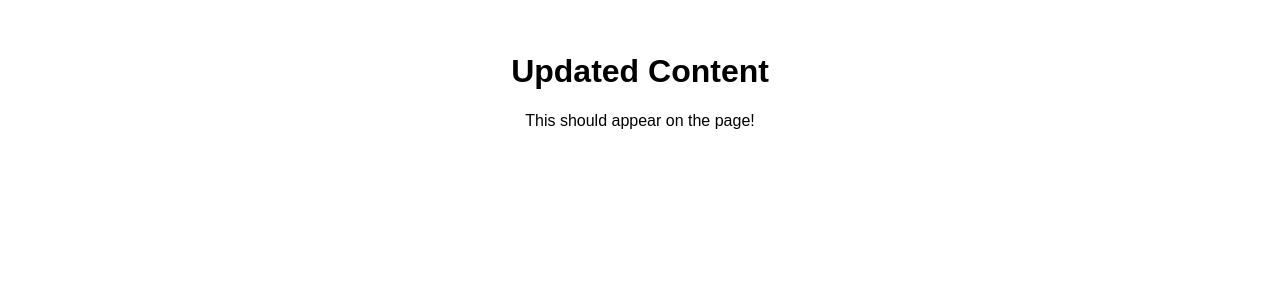
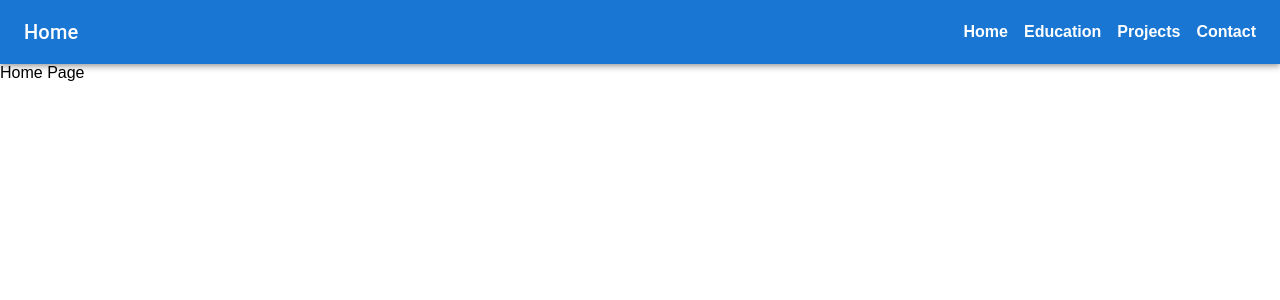
Before and after one commit to sadbrownladd/react-portfolio-2025, a React (Vite) app: page / in a window 1280 px wide. Shown: the top 300 px of the page. Built offline with nearby package versions, Linux system fonts and the light colour scheme.

Commit message:
feat: set up React Router and Header layout with MUI

```diff
--- a/src/App.jsx
+++ b/src/App.jsx
@@ -1,11 +1,21 @@
-import './App.css';
+import { BrowserRouter as Router, Routes, Route } from 'react-router-dom';
+import { PageTitleProvider } from './context/PageTitleContext';
+import Header from './layouts/Header';
+import './index.css';
 
 function App() {
   return (
-    <div>
-      <h1>Updated Content</h1>
-      <p>This should appear on the page!</p>
-    </div>
+    <PageTitleProvider>
+      <Router>
+        <Header />
+        <Routes>
+          <Route path="/" element={<div>Home Page</div>} />
+          <Route path="/education" element={<div>Education Page</div>} />
+          <Route path="/projects" element={<div>Projects Page</div>} />
+          <Route path="/contact" element={<div>Contact Page</div>} />
+        </Routes>
+      </Router>
+    </PageTitleProvider>
   );
 }
 
--- /dev/null
+++ b/src/layouts/Header/Header.module.css
@@ -0,0 +1,22 @@
+.header {
+    background-color: var(--primary-color);
+  }
+
+  .title {
+    flex-grow: 1;
+  }
+
+  .navLinks {
+    display: flex;
+    gap: 1rem;
+  }
+
+  .link {
+    color: white;
+    text-decoration: none;
+    font-weight: bold;
+  }
+
+  .link:hover {
+    text-decoration: underline;
+  }
--- /dev/null
+++ b/src/layouts/Header/index.jsx
@@ -0,0 +1,24 @@
+import { AppBar, Toolbar, Typography } from '@mui/material';
+import { Link } from 'react-router-dom';
+import { usePageTitle } from '../../context/PageTitleContext';
+import styles from './Header.module.css';
+
+export default function Header() {
+  const { title } = usePageTitle();
+
+  return (
+    <AppBar position="static" className={styles.header}>
+      <Toolbar>
+        <Typography variant="h6" className={styles.title}>
+          {title}
+        </Typography>
+        <div className={styles.navLinks}>
+          <Link to="/" className={styles.link}>Home</Link>
+          <Link to="/education" className={styles.link}>Education</Link>
+          <Link to="/projects" className={styles.link}>Projects</Link>
+          <Link to="/contact" className={styles.link}>Contact</Link>
+        </div>
+      </Toolbar>
+    </AppBar>
+  );
+}
```
